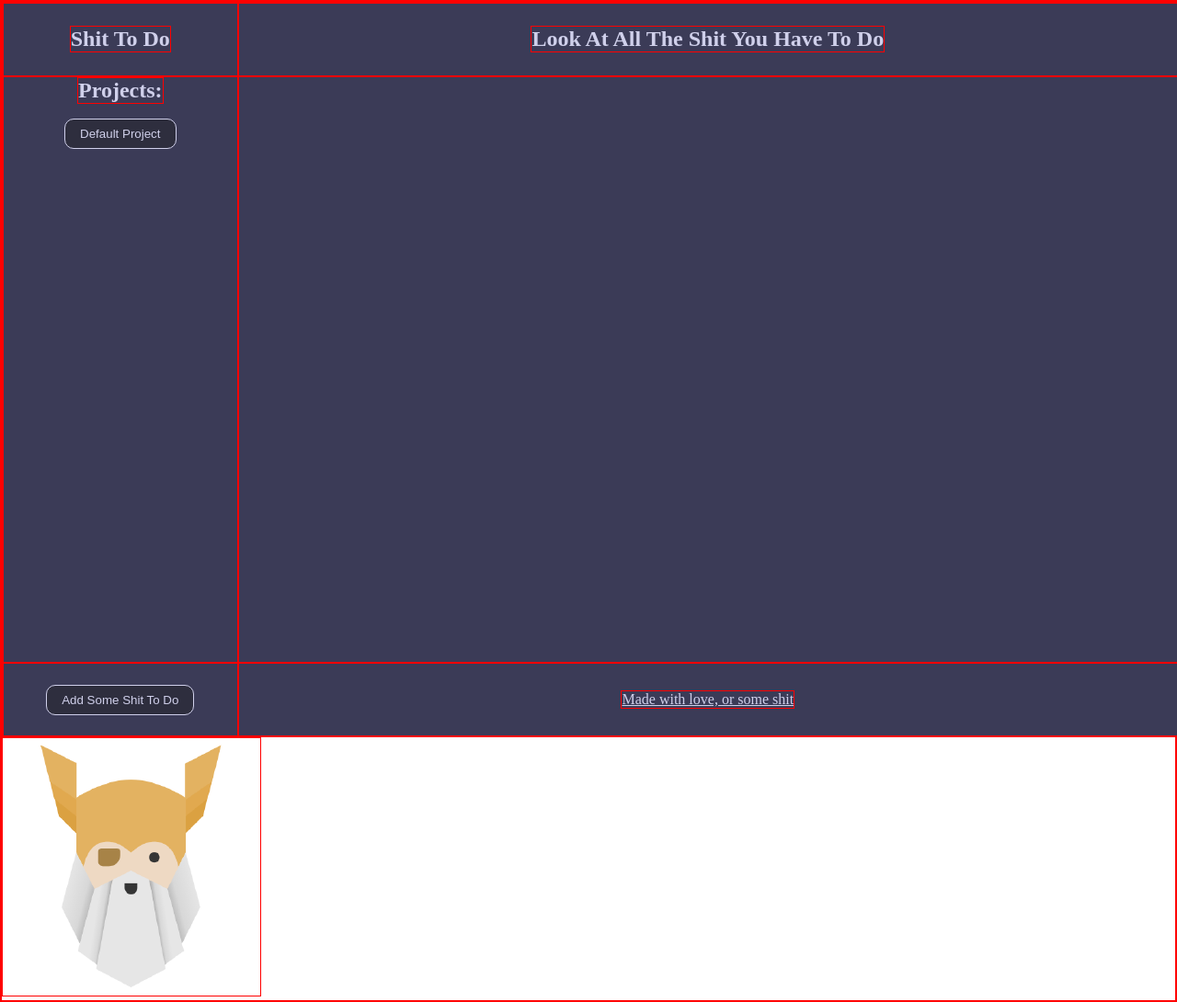
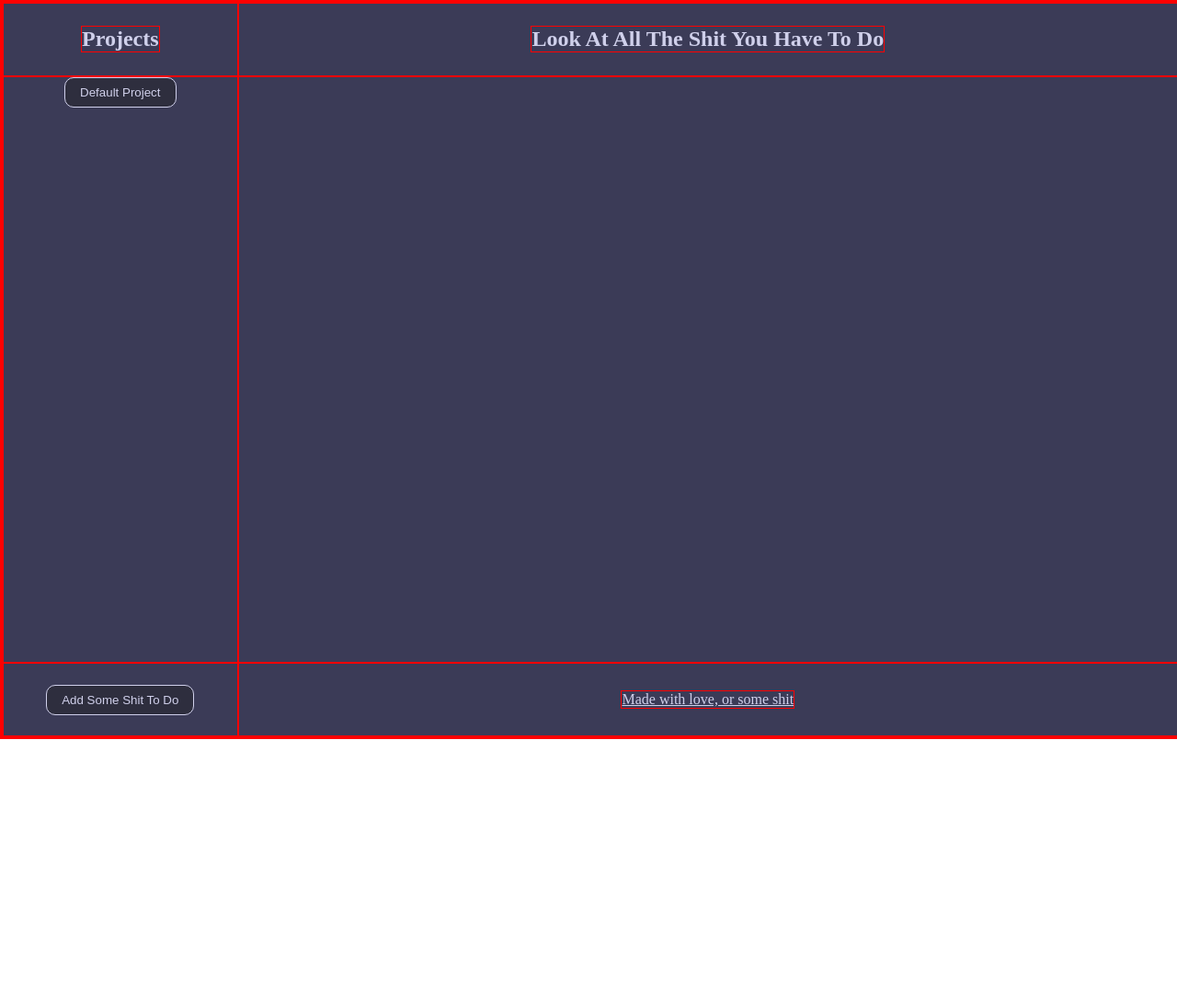
Before and after one commit to BuildAnythingWithCode/todo-app, a website built with webpack: page src/template.html in a window 1280 px wide. Shown: the whole page at 92% size. After the commit the page ends 804 px from the top, so only its background shows below. Built offline with nearby package versions, Linux system fonts and the light colour scheme.

Commit message:
hide image, change Projects sidebar title

```diff
--- a/src/index.js
+++ b/src/index.js
@@ -6,12 +6,12 @@ import { greeting } from './functions.js';
 
 console.log(greeting);
 
-import odinImage from './odin-image.png';
+// import odinImage from './odin-image.png';
 
-const image = document.createElement('img');
-image.src = odinImage;
+// const image = document.createElement('img');
+// image.src = odinImage;
 
-document.body.appendChild(image);
+// document.body.appendChild(image);
 
 // Buttons
 const button = {
--- a/src/template.html
+++ b/src/template.html
@@ -76,13 +76,12 @@
     </dialog>
     <div id="entire-ui">
       <div id="left-column" class="flex column">
-        <h2>Shit To Do</h2>
+        <h2>Projects</h2>
       </div>
       <div id="right-column" class="flex column">
         <h2>Look At All The Shit You Have To Do</h2>
       </div>
       <div id="sidebar" class="flex column">
-        <h2>Projects:</h2>
         <button id="default-project-sidebar">Default Project</button>
       </div>
       <div id="all-the-shit-you-have-to-do-section" class="flex column"></div>
```
Also changed, not shown: dist/index.html.
